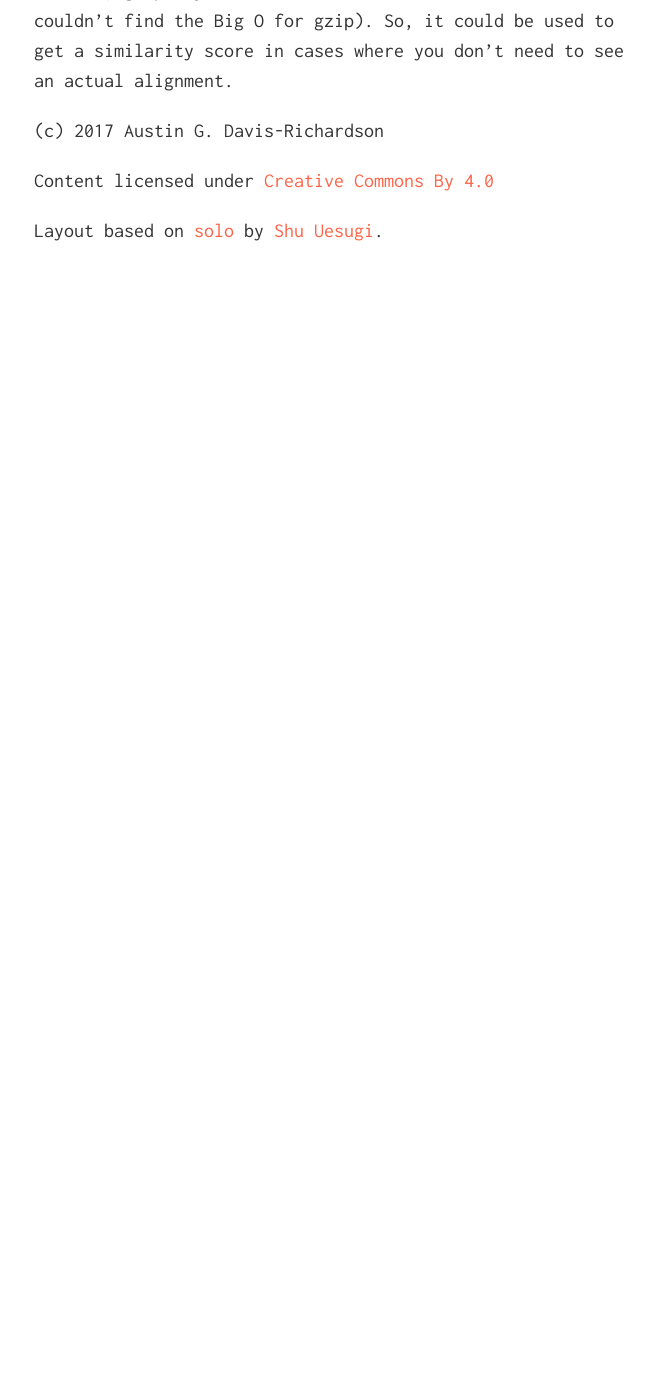
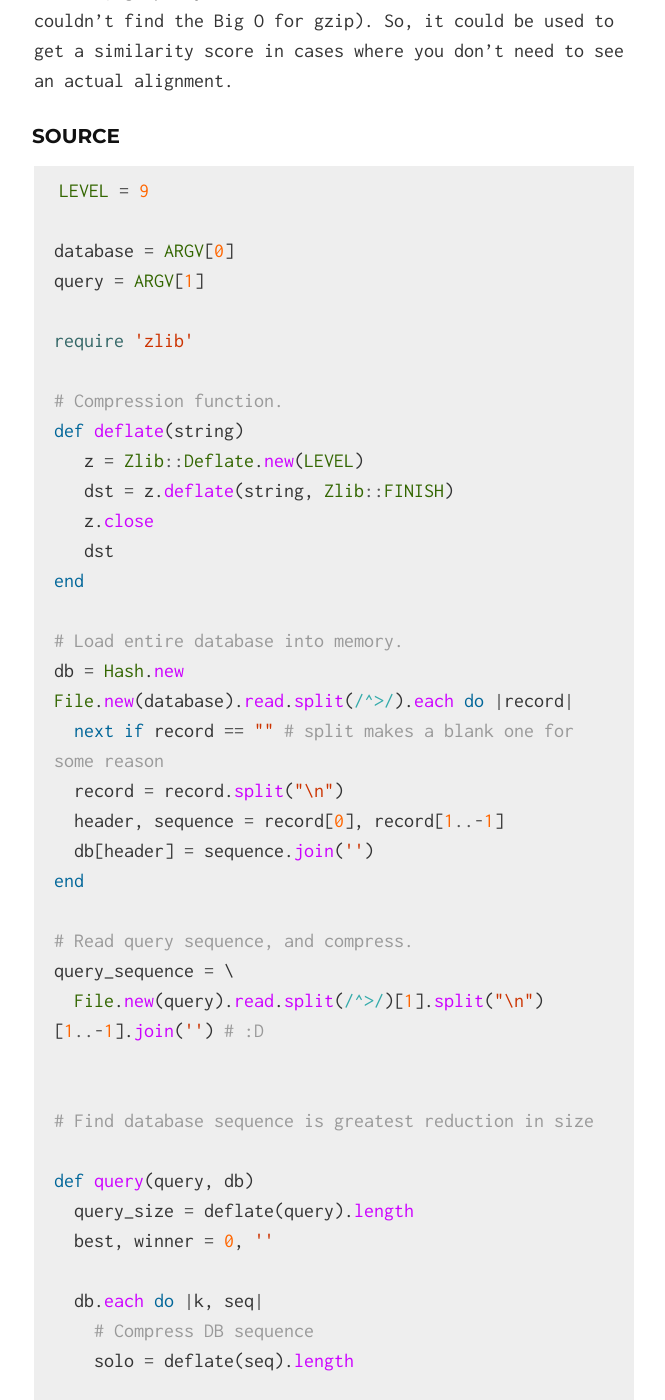
Before and after one commit to audy/audy.github.io, a Jekyll site: the page built from _posts/2011-05-23-compressive-sensing.md, in a window 1280 px wide and 1400 px high, scrolled down 1364 px. Shown: the whole window, without its empty margins (306-971 px from the left). Built offline with Jekyll 4.4.1, drawn with Linux system fonts in a browser that asks for light colours; before the commit the page ends 1710 px from its top, so only the background shows below that; some of the changed text lies outside the part shown.

Commit message:
formatting

````diff
--- a/_posts/2011-05-23-compressive-sensing.md
+++ b/_posts/2011-05-23-compressive-sensing.md
@@ -4,31 +4,107 @@
 layout: post
 comments: true
 ---
-## Searching DNA databases using Zlib
+## Comparing DNA sequences using `gzip`
 
-I read something somewhere that described a simple data mining technique that used compression to determine if two strings are similar to each other. I can't find that article now but I always wanted to try it. The method works by comparing the size of the compressed versions of the strings to the size of the strings if they are compressed together. If the strings are similar, the compressed size will be smaller than the sum of the compressed sizes for the individual strings. If not, it will be greater.
+I read something somewhere that described a simple data mining technique that
+used compression to determine if two strings are similar to each other. I can't
+find that article now but I always wanted to try it. The method works by
+comparing the size of the compressed versions of the strings to the size of the
+strings if they are compressed together. If the strings are similar, the
+compressed size will be smaller than the sum of the compressed sizes for the
+individual strings. If not, it will be greater.
 
-For example, if you want to compare two strings to see if they are similar, first compress them separately and get the length of the compressed strings:
+For example, if you want to compare two strings to see if they are similar,
+first compress them separately and get the length of the compressed strings:
 
-{% highlight ruby %}
+```ruby
 >> compress("Austin")
 => 9
 >> compress("Boston")
 => 8
-{% endhighlight %}
+```
 
 Now compress them together:
 
-{% highlight ruby %}
+```ruby
 >> compress("AustinBoston")
 => 12
-{% endhighlight %}
+```
+
+12 is still more than 9 but less than 17 (the sum of separately compressed
+sizes). So the strings must be similar.
+
+I wanted to see if this would work with querying DNA databases for similar
+genes, so I wrote a [little script](#Source).
+
+I did some quick testing on a 16S database and by golly it seems to work. Even
+with partial sequences. I would like to do some benchmarking to see how
+accurate it is.
+
+This isn't really useful for searching a database as it still requires a
+one-to-one comparison of every sequence. However, gzip may be faster than
+Needleman-Wunsch (I couldn't find the Big O for gzip). So, it could be used to
+get a similarity score in cases where you don't need to see an actual
+alignment.
+
+## Source
+
+```ruby
+LEVEL = 9
+
+database = ARGV[0]
+query = ARGV[1]
+
+require 'zlib'
+
+# Compression function.
+def deflate(string)
+   z = Zlib::Deflate.new(LEVEL)
+   dst = z.deflate(string, Zlib::FINISH)
+   z.close
+   dst
+end
+
+# Load entire database into memory.
+db = Hash.new
+File.new(database).read.split(/^>/).each do |record|
+  next if record == "" # split makes a blank one for some reason
+  record = record.split("\n")
+  header, sequence = record[0], record[1..-1]
+  db[header] = sequence.join('')
+end
+
+# Read query sequence, and compress.
+query_sequence = \
+  File.new(query).read.split(/^>/)[1].split("\n")[1..-1].join('') # :D
 
 
-12 is still more than 9 but less than 17 (the sum of separately compressed sizes). So the strings must be similar.
+# Find database sequence is greatest reduction in size
 
-I wanted to see if this would work with querying DNA databases for similar genes, so I wrote a [little script](https://gist.github.com/987717).
+def query(query, db)
+  query_size = deflate(query).length
+  best, winner = 0, ''
 
-I did some quick testing on a 16S database and by golly it seems to work. Even with partial sequences. I would like to do some benchmarking to see how accurate it is.
+  db.each do |k, seq|
+    # Compress DB sequence
+    solo = deflate(seq).length
 
-This isn't really useful for searching a database as it still requires a one-to-one comparison of every sequence. However, gzip may be faster than Needleman-Wunsch (I couldn't find the Big O for gzip). So, it could be used to get a similarity score in cases where you don't need to see an actual alignment.
+    # Compress both, together
+    together = deflate(seq + query).length
+
+    # Score
+    if together < (solo + query_size)
+      score = (solo + query_size - together)/seq.length.to_f # Normalize by subject length
+      if score > best
+        best = score
+        winner = k
+      end
+    end
+
+  end
+  {:score => best, :hit => winner}
+end
+
+result = query(query_sequence, db)
+puts result[:hit]
+```
````
Also changed, not shown: _posts/2011-04-08-s3.md (+5 -5 lines), _posts/2014-12-22-RMarkdown-+-Make.md (+2 -2 lines).
